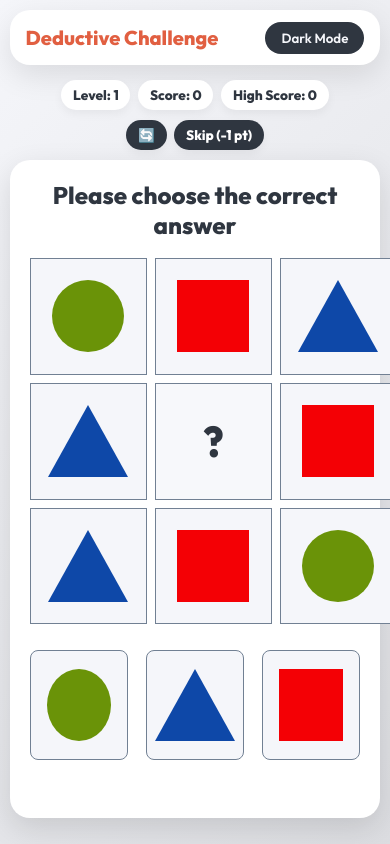
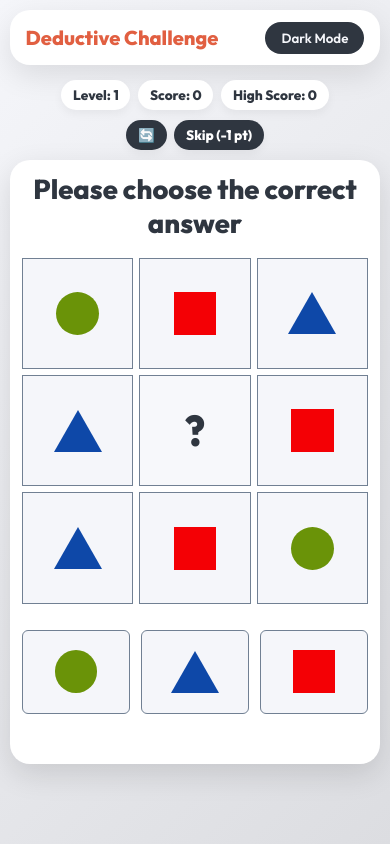
Before and after one commit to NilanganDutta05/Cognified-Gamified_Assessment, a plain HTML site: page games/gap.html in a window 390 px wide. Drawn offline with Linux system fonts and the light colour scheme.

Commit message:
Update game.css

```diff
--- a/css/game.css
+++ b/css/game.css
@@ -405,7 +405,7 @@ p.instructions {
   background: var(--board-bg);
   border-radius: 16px;
   box-shadow: 0 10px 30px rgba(0, 0, 0, 0.12);
-  padding: 20px;
+  padding: clamp(12px, 3vw, 20px);
   box-sizing: border-box;
 }
 
@@ -461,11 +461,11 @@ p.instructions {
 /* Deductive Challenge */
 .deductive-panel {
   width: 100%;
-  max-width: 620px;
+  max-width: 680px;
   background: var(--board-bg);
   border-radius: 20px;
   box-shadow: 0 10px 30px rgba(0, 0, 0, 0.12);
-  padding: 20px;
+  padding: clamp(12px, 3vw, 20px);
   box-sizing: border-box;
 }
 
@@ -475,11 +475,11 @@ p.instructions {
 }
 
 .deductive-grid {
-  width: min(420px, 94vw);
+  width: min(420px, 100%);
   margin: 0 auto;
   display: grid;
   grid-template-columns: repeat(3, 1fr);
-  gap: 8px;
+  gap: clamp(6px, 1.5vw, 10px);
 }
 
 .deductive-cell {
@@ -498,19 +498,19 @@ p.instructions {
 }
 
 .deductive-options {
-  width: min(520px, 100%);
+  width: min(560px, 100%);
   margin: 26px auto 0;
   display: grid;
-  grid-template-columns: repeat(3, minmax(90px, 1fr));
-  gap: 18px;
+  grid-template-columns: repeat(3, minmax(70px, 1fr));
+  gap: clamp(10px, 2.8vw, 18px);
 }
 
 .deductive-option {
   background: var(--cell-bg);
   border: 1px solid var(--cell-border);
   border-radius: 8px;
-  padding: 16px;
-  min-height: 110px;
+  padding: clamp(10px, 2.6vw, 16px);
+  min-height: clamp(84px, 20vw, 110px);
   display: flex;
   align-items: center;
   justify-content: center;
@@ -533,8 +533,8 @@ p.instructions {
 }
 
 .token {
-  width: 72px;
-  height: 72px;
+  width: clamp(42px, 11vw, 72px);
+  height: clamp(42px, 11vw, 72px);
 }
 
 .token.circle {
@@ -548,9 +548,9 @@ p.instructions {
 .token.triangle {
   width: 0;
   height: 0;
-  border-left: 40px solid transparent;
-  border-right: 40px solid transparent;
-  border-bottom: 72px solid #0e48a8;
+  border-left: clamp(24px, 6vw, 40px) solid transparent;
+  border-right: clamp(24px, 6vw, 40px) solid transparent;
+  border-bottom: clamp(42px, 11vw, 72px) solid #0e48a8;
 }
 
 .token.green.circle,
@@ -579,3 +579,18 @@ p.instructions {
 .token.red.triangle {
   border-bottom-color: #f40005;
 }
+
+
+@media (max-width: 480px) {
+  .deductive-title {
+    font-size: clamp(20px, 7vw, 30px);
+  }
+
+  .deductive-option {
+    border-radius: 6px;
+  }
+
+  .stats-container {
+    flex-wrap: wrap;
+  }
+}
```
